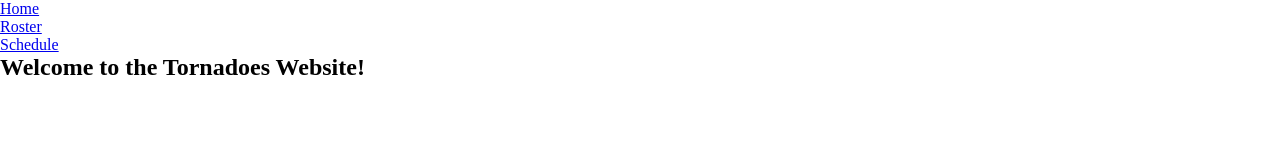
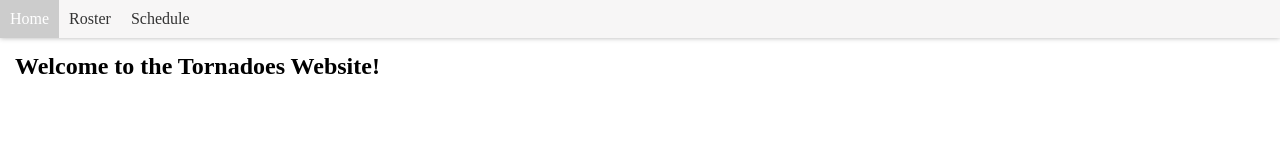
Before and after one commit to rajesh129/react-routing, a React app: page / in a window 1280 px wide. Built offline with nearby package versions, Linux system fonts and the light colour scheme.

Commit message:
Routing enhancement

```diff
--- a/client/assets/css/main.scss
+++ b/client/assets/css/main.scss
@@ -2,3 +2,24 @@
     margin: 0;
     padding: 0;
 }
+nav {
+    background-color: #f7f6f6;
+    box-shadow: 0 0 5px rgba(0,0,0,0.3);
+    li, a {
+        display: inline-block;
+        vertical-align: middle;
+    }
+    a {
+        color: #333;
+        text-decoration: none;
+        padding: 10px;
+        &:hover {
+            background-color: #ccc;
+            color: #fff;
+        }
+    }
+}
+main {
+    padding: 15px;
+    ul { margin: 0 15px; }
+}
```
